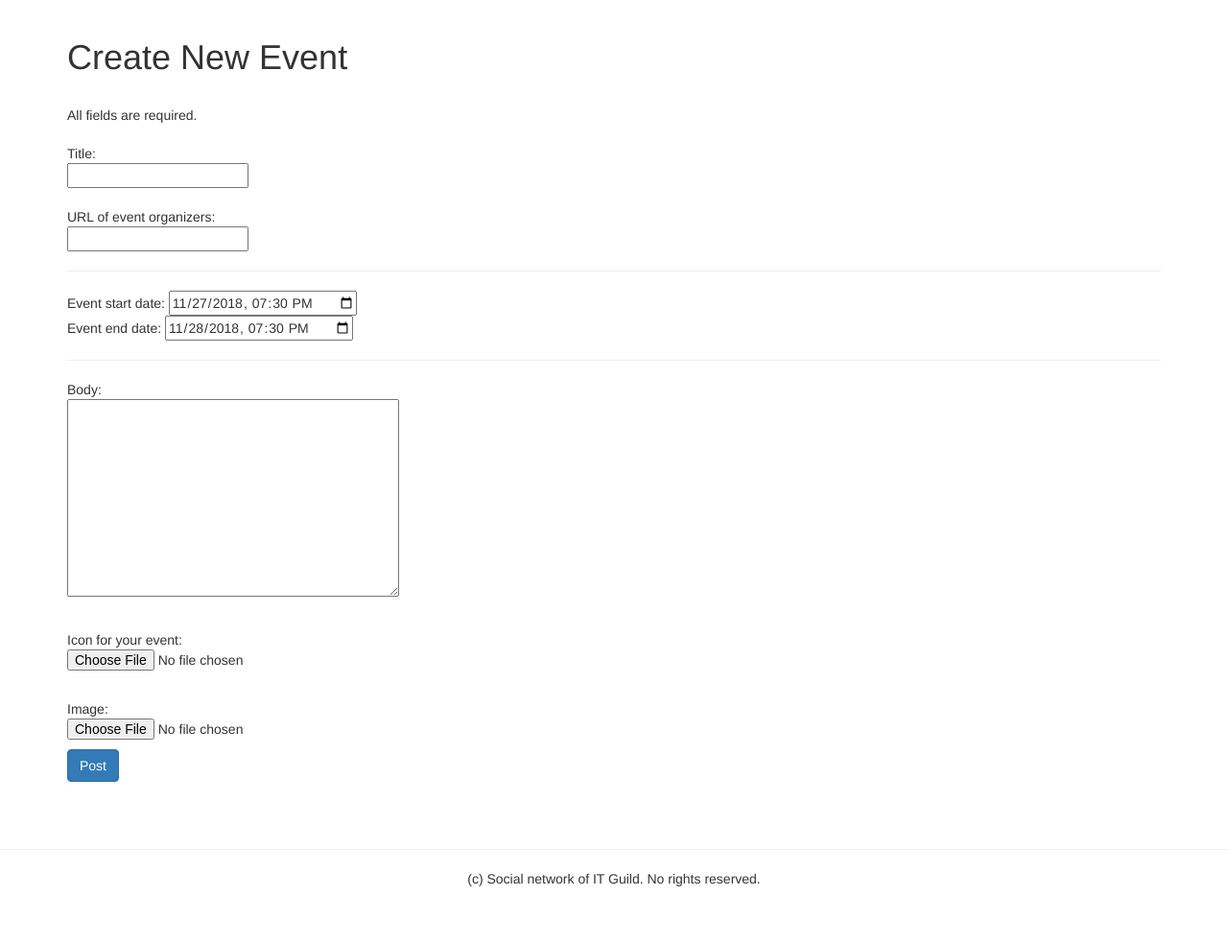
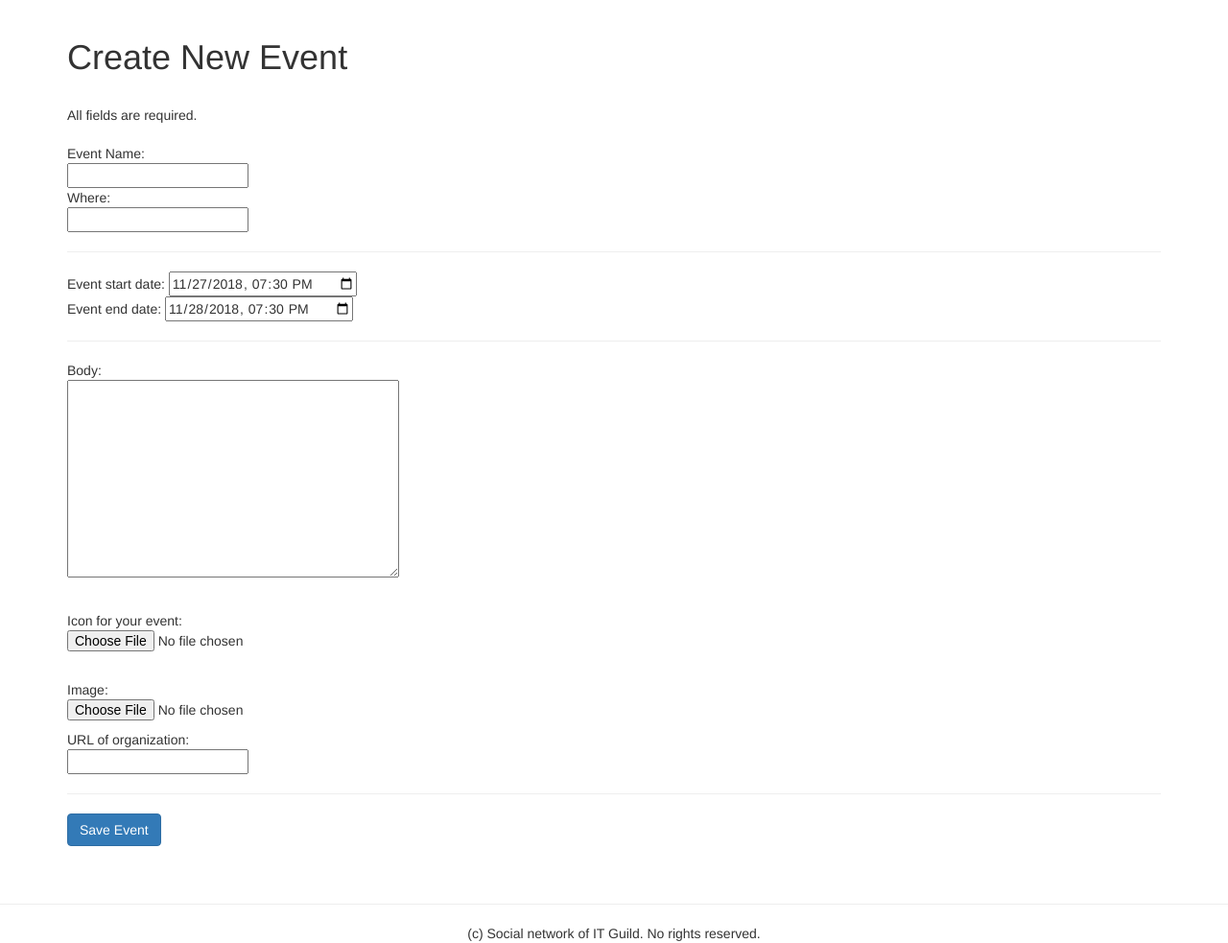
Before and after one commit to pirrencode/itguild-django, a Django app: page /events/eventcreate/ in a window 1280 px wide. Shown: the part 52-1035 px from the top of the page at 96% size. Before the commit the page ends 976 px from the top, so only its background shows below. Run offline with Django 3.2, Linux system fonts and the light colour scheme; the visitor is signed in with stand-in values (Sample User, id 1); some libraries are stand-ins or nearby versions.

Commit message:
Adding place func for events app

```diff
--- a/events/models.py
+++ b/events/models.py
@@ -7,6 +7,7 @@ class Event(models.Model):
     url = models.TextField()
     icon = models.ImageField(upload_to='images/')
     image = models.ImageField(upload_to='images/')
+    place = models.CharField(max_length=200)
     body = models.TextField()
     pub_date = models.DateTimeField()
     startdate = models.DateTimeField()
--- a/events/templates/events/eventcreate.html
+++ b/events/templates/events/eventcreate.html
@@ -26,11 +26,11 @@
   <form method="POST" action="{% url 'events:eventcreate' %}" enctype="multipart/form-data">
     {% csrf_token %}
 
-    Title:<br>
+    Event Name:<br>
     <input type="text" name="title" /><p>
-      <br>
-    URL of event organizers:<br>
-    <input type="text" name="url" /><p>
+    Where:<br>
+    <input type="text" name="place" />
+    <br>
     <hr>
     Event start date:
     <input type="datetime-local" name="startdate" value="2018-11-27T19:30">
@@ -40,13 +40,16 @@
     <hr>
     <p>
     Body:<br>
-      <textarea cols="40" rows="10" name="body"></textarea><p>
+    <textarea cols="40" rows="10" name="body"></textarea><p>
     <br>Icon for your event:<br>
-      <input type="file" name="icon"/><p>
-      <br>
+    <input type="file" name="icon"/><p>
+    <br>
     Image:<br>
-     <input type="file" name="image" accept="image/*"><p>
-    <input class="btn btn-primary" type="submit" value="Post">
+   <input type="file" name="image" accept="image/*"><p>
+   URL of organization:<br>
+   <input type="text" name="url" /><p>
+     <hr>
+    <input class="btn btn-primary" type="submit" value="Save Event">
   </form>
   {% endblock %}
   <script src="js/scripts.js"></script>
--- a/events/views.py
+++ b/events/views.py
@@ -18,11 +18,12 @@ def eventcreate(request):
     #check if it is post request
     if request.method == 'POST':
         #passing needed Product model attributes
-        if request.POST['title'] and request.POST['body'] and request.POST['url'] and request.FILES['icon'] and request.FILES['image'] and request.POST['startdate'] and request.POST['enddate']:
+        if request.POST['title'] and request.POST['body'] and request.POST['url'] and request.FILES['icon'] and request.FILES['image'] and request.POST['startdate'] and request.POST['enddate'] and request.POST['place']:
             #creating product in DB
             event = Event()
             event.title = request.POST['title']
             event.body = request.POST['body']
+            event.place = request.POST['place']
             event.startdate = request.POST['startdate']
             #event.starttime = request.POST['starttime']
             event.enddate = request.POST['enddate']
```
Also changed, not shown: events/templates/events/events.html (+8 -1 lines), events/migrations/0005_event_place.py (added).
